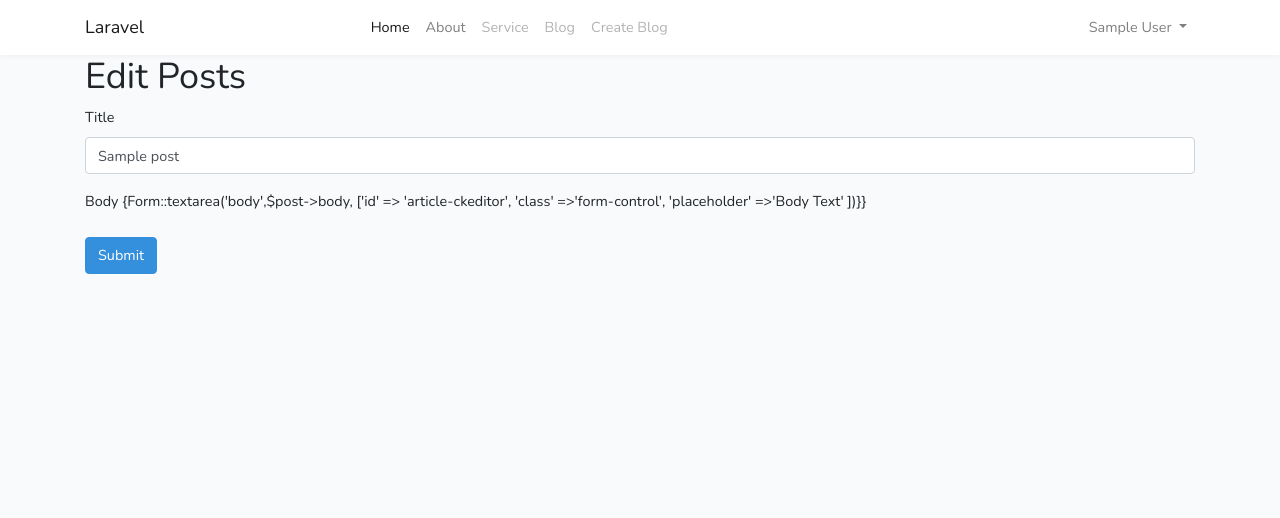
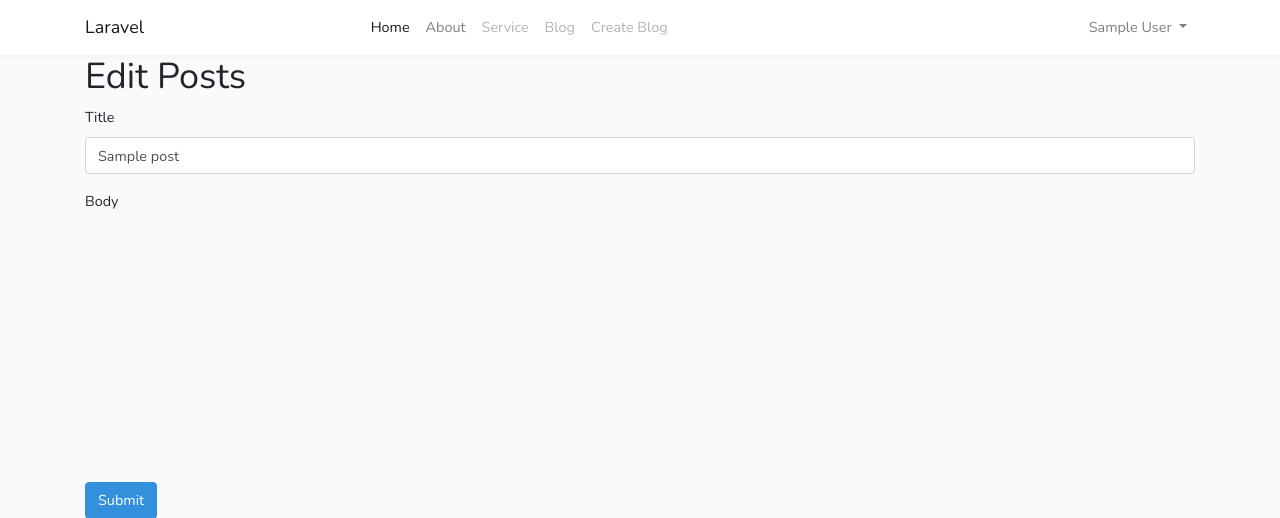
Before and after one commit to Overmind-Observer/Juniper_Distillery, a Laravel app: page /posts/1/edit in a window 1280 px wide. Shown: the top 518 px of the page. Run offline with Laravel 8, Linux system fonts and the light colour scheme; a user stored in the database is signed in; tables that the repository leaves empty hold one stand-in row (values such as "Sample post"); style sheets or scripts are compiled from the project's sources; some libraries are stand-ins or nearby versions.

Commit message:
new changes

```diff
--- a/app/Http/Controllers/PageController.php
+++ b/app/Http/Controllers/PageController.php
@@ -9,14 +9,14 @@ class PageController extends Controller
     public function index(){
        // return view('pages.index');
        $title ='Welcome to Laravel...';
-       return view('pages.index') -> with('title',$title);
+       return view('Pages.index') -> with('title',$title);
 
     }
 
     public function about(){
         //return view('pages.about');
         $title ='About Us';
-       return view('pages.about') -> with('title',$title);
+       return view('Pages.about') -> with('title',$title);
     }
 
     public function service(){
--- a/resources/views/inc/navbar.blade.php
+++ b/resources/views/inc/navbar.blade.php
@@ -53,7 +53,7 @@
                             </a>
 
                             <div class="dropdown-menu dropdown-menu-right" aria-labelledby="navbarDropdown">
-                              <a class="dropdown-item" href="/home">Dashboard</a>
+                              <a class="dropdown-item" href="{{route('home')}}">Dashboard</a>
                               <a class="dropdown-item" href="{{ route('logout') }}"
                                    onclick="event.preventDefault();
                                                  document.getElementById('logout-form').submit();">
--- a/resources/views/layouts/app.blade.php
+++ b/resources/views/layouts/app.blade.php
@@ -7,21 +7,16 @@
     <!-- CSRF Token -->
     <meta name="csrf-token" content="{{ csrf_token() }}">
 
-    <title>{{ config('app.name', 'Laravel') }}</title>
+    <title>{{ config('app.name', 'JinnApp') }}</title>
 
-    <!-- Scripts -->
-    <script src="{{ asset('js/app.js') }}" defer></script>
-    <script src="/vendor/unisharp/laravel-ckeditor/ckeditor.js"></script>
-    <script>
-        CKEDITOR.replace( 'article-ckeditor' );
-    </script>
+
 
     <!-- Fonts -->
     <link rel="dns-prefetch" href="https://fonts.gstatic.com">
     <link href="https://fonts.googleapis.com/css?family=Nunito" rel="stylesheet" type="text/css">
 
     <!-- Styles -->
-    <link href="{{ asset('css/app.css') }}" rel="stylesheet">
+    <link href="{{asset('css/app.css')}}" rel="stylesheet">
 </head>
 <body>
     <div id="app">
@@ -31,8 +26,13 @@
             @include('inc.messages')
             @yield('content')
         </div>
+    </div>
+    <script src="{{ mix('js/app.js') }}"></script>
+        <!-- Scripts -->
+        <script src="/vendor/unisharp/laravel-ckeditor/ckeditor.js"></script>
+        <script>
+            CKEDITOR.replace( 'article-ckeditor' );
+        </script>
 
-
-    </div>
 </body>
 </html>
--- a/resources/views/posts/edit.blade.php
+++ b/resources/views/posts/edit.blade.php
@@ -9,7 +9,7 @@
     <div class="form-group">
         {{Form::label('body','Body')}}
         {{--Form::textarea('body','', ['class' =>'form-control', 'placeholder' =>'Body Text' ])--}}
-        {Form::textarea('body',$post->body, ['id' => 'article-ckeditor', 'class' =>'form-control', 'placeholder' =>'Body Text' ])}}
+        {{Form::textarea('body',$post->body, ['id' => 'article-ckeditor', 'class' =>'form-control', 'placeholder' =>'Body Text' ])}}
     </div>
     {{Form::hidden('_method','PUT')}}
     {{Form::submit('Submit',['class' =>'btn btn-primary'])}}
```
Also changed, not shown: 1 other file.
